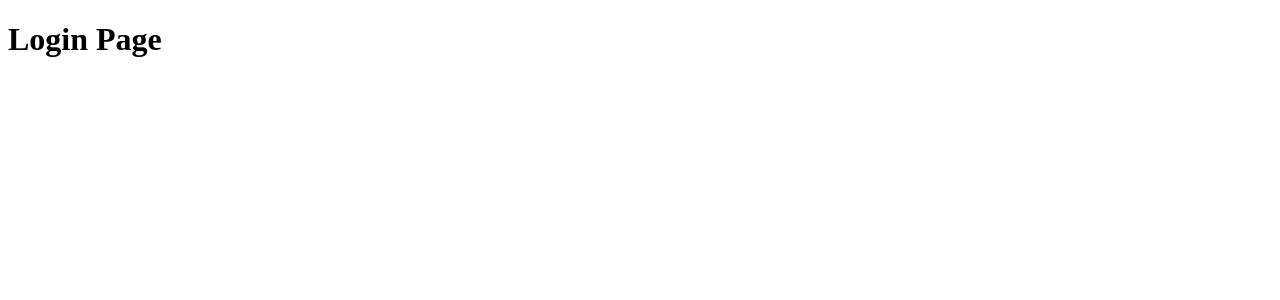
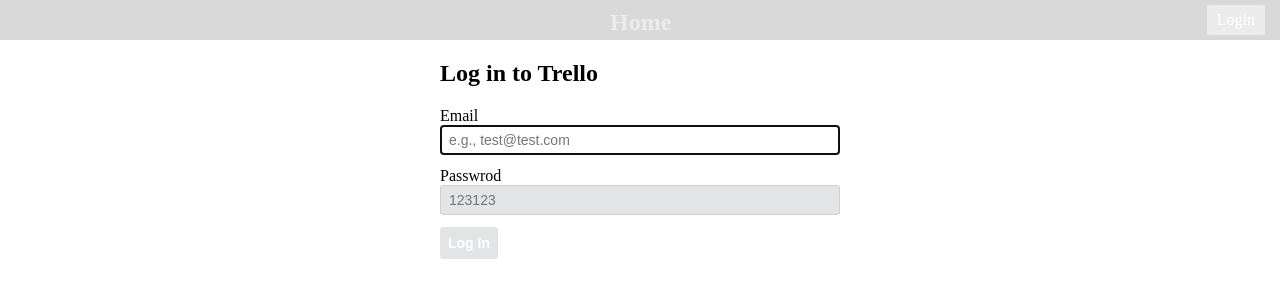
Before and after one commit to decurd/trelloClone, a Vue app: page /login in a window 1280 px wide. Shown: the top 300 px of the page. Built offline with nearby package versions, Linux system fonts and the light colour scheme.

Commit message:
axios 적용&Login process 적용

```diff
--- a/src/App.vue
+++ b/src/App.vue
@@ -1,5 +1,70 @@
 <template>
   <div id="app">
+    <nav-bar />
     <router-view/>
   </div>
 </template>
+
+<script>
+import NavBar from '@/components/NavBar.vue'
+
+export default {
+  name: 'app',
+  components: { NavBar },
+  data() {
+    return {
+
+    }
+  }
+}
+</script>
+
+<style>
+html, body, #app {
+  height: 100%;
+  margin: 0px;
+}
+#app {
+  display: flex;
+  flex-direction: column;
+}
+.container {
+  flex-grow: 1;
+  position: relative;
+}
+.btn {
+  border-radius: 3px;
+  padding: 6px 8px;
+  background-color: #e2e4e6;
+  border: none;
+  display: inline-block;
+  color: #fff;
+  font-size: 14px;
+  line-height: 20px;
+  font-weight: 700;
+  cursor: pointer;
+}
+.btn-success {
+  background-color: #5aac44;
+  box-shadow: 0 1px 0 #519839;
+}
+.form-control {
+  width: 100%;
+  box-sizing: border-box;
+  background-color: #e2e4e6;
+  border: 1px solid #cdd2d4;
+  border-radius: 3px;
+  display: block;
+  margin-bottom: 12px;
+  padding: 6px 8px;
+  transition: background-color .3s;
+}
+input[type=text].form-control,
+input[type=password].form-control,
+textarea.form-control {
+  font-size: 14px;
+}
+.form-control:focus {
+  background-color: #fff;
+}
+</style>
--- a/src/api/index.js
+++ b/src/api/index.js
@@ -2,7 +2,7 @@
 import router from '../router'
 
 const DOMAIN = 'http://localhost:3000'
-const UNAUTHORIZED = 401
+const Unauthorized = 401
 const onUnauthorized = () => {
     router.push('login')
 }
@@ -13,16 +13,16 @@
         url: DOMAIN + url,
         data
     }).then(result => result.data)
-    .catch(result => {
-        console.log(result.response.status);
+    .catch(({response}) => {
+        const {status} = response
+        if (status === Unauthorized) return onUnauthorized()
+        throw Error(response)
+    })
+}
 
-        /** 아래와 같음 */
-        // const status = result.response.status
-        const {status} = result.response
-        if (status == UNAUTHORIZED) {
-            onUnauthorized()
-        } throw Error(result)
-    })
+
+export const setAuthInHeader = token => {
+    axios.defaults.headers.common['Authorization'] = token ? `Bearer ${token}` : null
 }
 
 export const board = {
@@ -30,3 +30,9 @@
         return request('get', '/boards')
     }
 }
+
+export const auth = {
+    login(email, password) {
+        return request('post', '/login', {email, password})
+    }
+}
--- a/src/components/Login.vue
+++ b/src/components/Login.vue
@@ -1,9 +1,68 @@
 <template>
-  <h1>Login Page</h1>
+  <div class="login">
+    <h2>Log in to Trello</h2>
+    <form @submit.prevent="onSubmit">
+      <div>
+        <label for="email">Email</label>
+        <input class="form-control" type="text" name="email" v-model="email" autofocus placeholder="e.g., test@test.com" />
+      </div>
+      <div>
+        <label for="password">Passwrod</label>
+        <input class="form-control" type="password" v-model="password" placeholder="123123" />
+      </div>
+      <button  class="btn" :class="{'btn-success': !invalidForm}" type="submit" :disabled="invalidForm">Log In</button>
+    </form>
+    <p class="error" v-if="error">{{error}}</p>
+  </div>
 </template>
 
 <script>
+  import {auth, setAuthInHeader} from '../api'
   export default {
-
+    data() {
+      return {
+        email: null,
+        password: null,
+        error: null,
+        rPath: null
+      }
+    },
+    computed: {
+      invalidForm() {
+        // console.log("this.email: ", !this.email)
+        // console.log("this.password: ", !this.password)
+        // console.log("this.email&password: ", !this.email || !this.password)
+        return !this.email || !this.password
+      }
+    },
+    created() {
+      this.rPath = this.$route.query.rPath || '/'
+    },
+    methods: {
+      onSubmit() {
+        // console.log(this.email, this.password);
+        auth.login(this.email, this.password)
+        .then(data => {
+          localStorage.setItem('token', data.accessToken)
+          setAuthInHeader(data.accessToken)
+          this.$router.push(this.rPath)
+          console.log(data)
+        })
+        .catch(err => {
+          console.log(err)
+          this.error = err.response.data.error
+        })
+      }
+    }
   }
 </script>
+
+<style>
+.login {
+  width: 400px;
+  margin: 0 auto;
+}
+.error {
+  color: #f00;
+}
+</style>
--- /dev/null
+++ b/src/components/NavBar.vue
@@ -0,0 +1,74 @@
+<template>
+<nav class="header">
+    <div class="header-logo">
+        <router-link to="/">Home</router-link>
+    </div>
+    <div class="header-auth">
+        <a v-if="isAuth" @click.prevent="logout()">Logout</a>
+        <router-link to="/login" v-else>Login</router-link>
+    </div>
+</nav>
+</template>
+
+<script>
+    import { setAuthInHeader } from '../api';
+    export default {
+        computed: {
+            isAuth() {
+                return !!localStorage.getItem('token')
+            }
+        },
+        methods: {
+            logout() {
+                delete localStorage.token
+                setAuthInHeader(null)
+                this.$router.push('/login')
+            }
+        }
+    }
+</script>
+
+<style>
+.header {
+  flex: none;
+  background-color: rgba(0,0,0,.15);
+  height: 32px;
+  padding: 4px;
+}
+.header a {
+  display: block;
+  height: 30px;
+  line-height: 30px;
+  text-decoration: none;
+  color: rgba(255,255,255,.5);
+}
+.header-logo {
+  position: absolute;
+  left: 50%;
+  top: 7px;
+  margin-left: -30px;
+  text-align: center;
+  font-weight: bolder;
+  font-size: 24px;
+}
+.header-logo a:hover,
+.header-logo a:focus {
+  color: rgba(255,255,255,.9);
+}
+.header-auth {
+  position: absolute;
+  right: 15px;
+  top: 5px;
+}
+.header-auth a {
+  border-radius: 2px;
+  padding: 0 10px;
+  background-color: rgba(255,255,255, .5);
+  color: white;
+  transition: all .3s;
+}
+.header-auth a:hover,
+.header-auth a:focus {
+  background-color: rgba(255,255,255, .3);
+}
+</style>
--- a/src/router.js
+++ b/src/router.js
@@ -4,6 +4,12 @@
 import NotFound from './components/NotFound.vue'
 
 Vue.use(Router)
+
+const requireAuth = (to, from, next) => {
+  const isAuth = localStorage.getItem('token')
+  const loginPath = `/login?rPath=${encodeURIComponent(to.path)}`
+  isAuth? next(): next(loginPath)
+}
 
 export default new Router({
   mode: 'history',
@@ -12,7 +18,8 @@
     {
       path: '/',
       name: 'home',
-      component: Home
+      component: Home,
+      beforeEnter: requireAuth
     },
     {
       path: '/about',
@@ -28,10 +35,12 @@
       path: '/b/:bid',
       name: 'board',
       component: () => import(/* webpackChunkName: "board" */ './components/Board.vue'),
+      beforeEnter: requireAuth,
       children: [
         {
           path: 'c/:cid',
           name: 'cardview',
+          beforeEnter: requireAuth,
           component: () => import(/* webpackChunkName: "cardview" */ './components/CardView.vue')
         }
       ]
```
